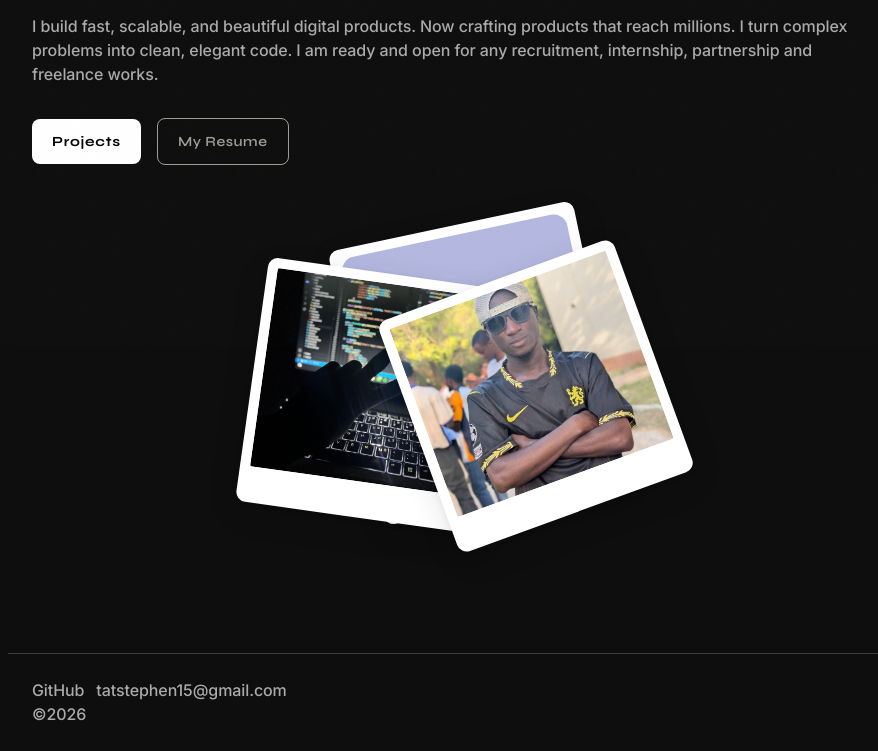
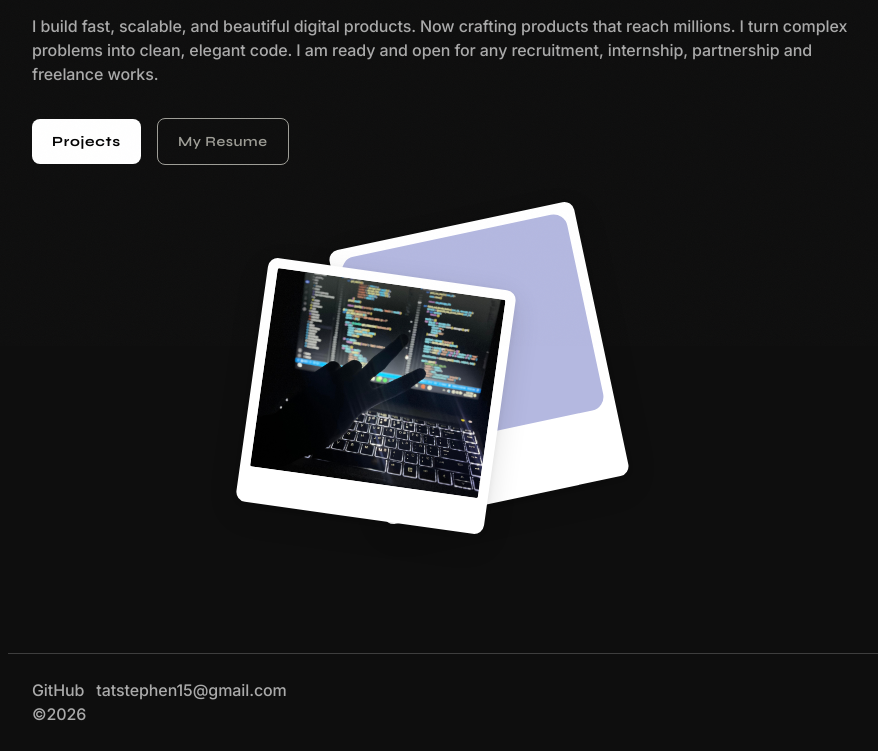
Before and after one commit to tatstephenweb/tat, a Flask app: page / in a window 1280 px wide. Shown: the part 454-1205 px from the top of the page, without its empty margins (184-1062 px from the left). Run offline with Flask 3, Linux system fonts and the light colour scheme; some libraries are stand-ins or nearby versions.

Commit message:
Update index.html with new content and structure
Removed old content and replaced it with updated HTML structure and content for the index page.

```diff
--- a/templates/index.html
+++ b/templates/index.html
@@ -58,12 +58,6 @@
         <img src="{{ url_for('static', filename='images/IMG_0249.jpg')}}" alt="Tat Stephen" class="w-full h-full object-cover" />
         <figcaption></figcaption>
       </figure>
-
-      <figure class="polaroid right">
-        <!-- Flask: src="{{ url_for('static', filename='images/profile.jpg') }}" -->
-        <img src="{{ url_for('static', filename='images/gangster-pic.jpeg')}}" alt="Tat Stephen" class="w-full h-full object-cover" />
-        <figcaption></figcaption>
-      </figure>
     </div>
 
   </section>
```
